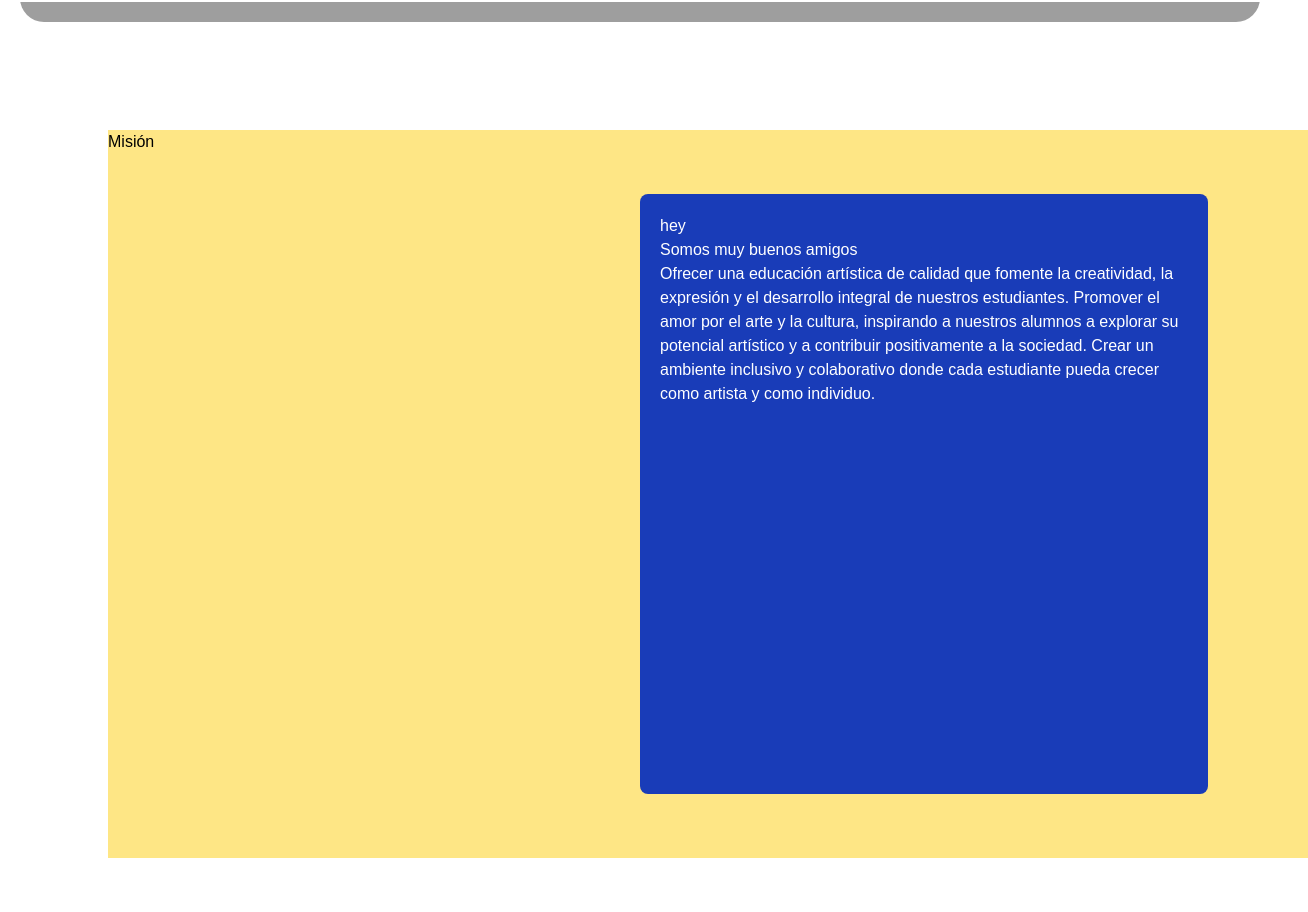
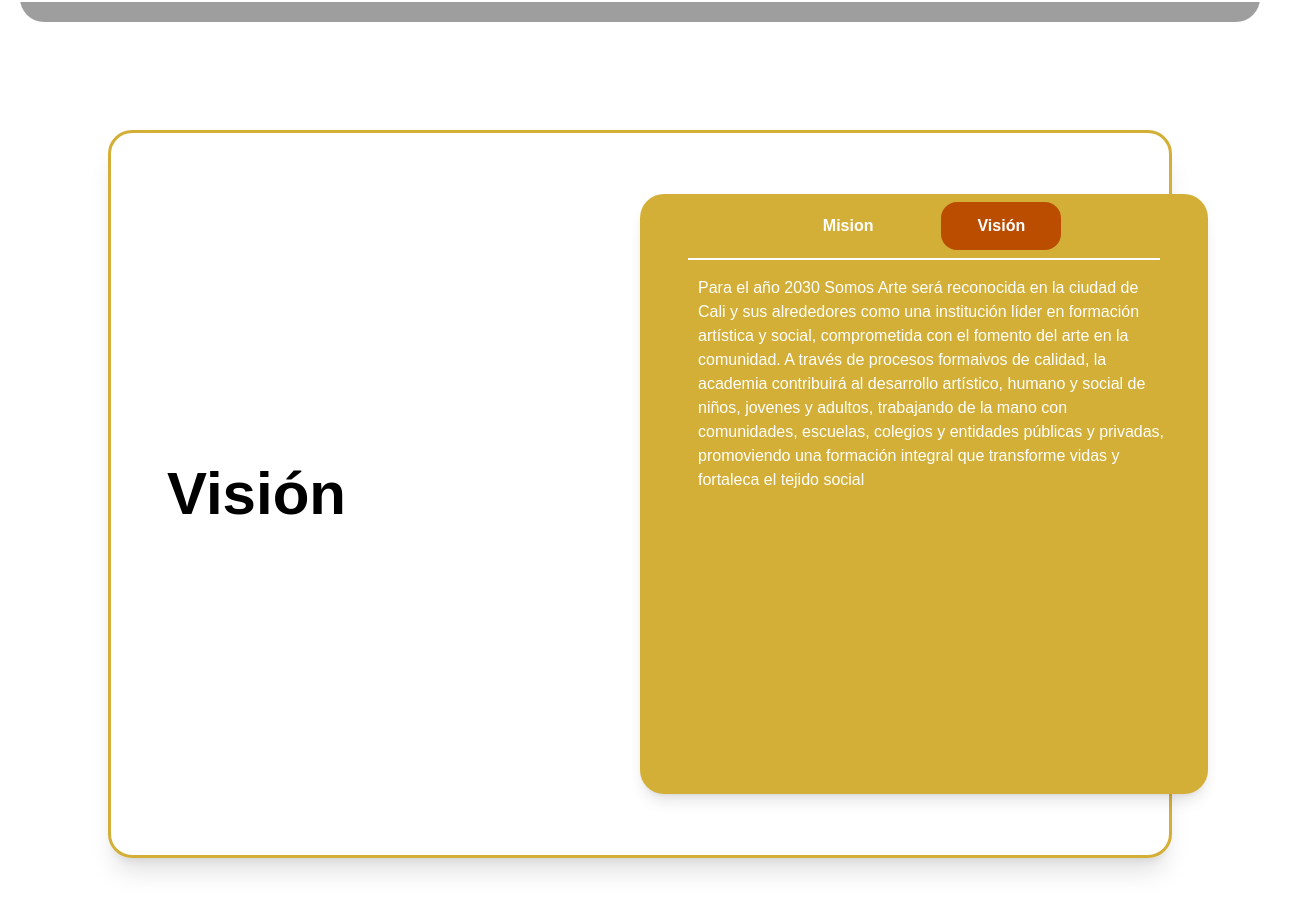
Before and after one commit to joansalcedo1/somos_arte, a React (Vite) app: page /sobreNosotros in a window 1280 px wide. Shown: the part 798-1710 px from the top of the page, 1308 px wide, since content can reach past the window. Built offline with nearby package versions, Linux system fonts and the light colour scheme; grey boxes are pictures that could not be loaded.

Commit message:
misionVision Hecha

```diff
--- a/src/AboutUs/sections/MisionVision.jsx
+++ b/src/AboutUs/sections/MisionVision.jsx
@@ -1,25 +1,91 @@
+import { motion, AnimatePresence } from "framer-motion";
+import { useState } from "react";
+
 const MisionVision = () => {
+    const [openIndex, setOpenIndex] = useState(1);
+    const datos = [
+        {
+            id: 1,
+            title: "Misión",
+            description: "Promover y difundir el arte como una herramienta lúdica y formativa que contribuye al desarrollo personal, espiritual y social del ser humano A través de talleres grupales, clases personalizadas y procesos de formación artística; la academia incentiva la participación de la comunidad de la ciudad de Cali, fortaleciendo la sensibilidad, la creatividad, la identidad cultural y el bienestar psicosocial de niños, jovenes y adultos, impactando positivamente su calidad de vida"
+        },
+        {
+            id: 2,
+            title: "Visión",
+            description: "Para el año 2030 Somos Arte será reconocida en la ciudad de Cali y sus alrededores como una institución líder en formación artística y social, comprometida con el fomento del arte en la comunidad. A través de procesos formaivos de calidad, la academia contribuirá al desarrollo artístico, humano y social de niños, jovenes y adultos, trabajando de la mano con comunidades, escuelas, colegios y entidades públicas y privadas, promoviendo una formación integral que transforme vidas y fortaleca el tejido social "
+        }
+    ];
+    function cambioInfo(index) {
+        setOpenIndex(index);
+    }
     return (
         <>
-            <section className="relative h-screen m-18 p-5 flex flex-col ">
-                <div className=" h-full m-4 w-300 bg-amber-200">
-                    <h1>Misión </h1>
-                    <div className="absolute bg-blue-800 w-1/2 h-3/4 bottom-1/2 translate-y-1/2 right-0 p-5 rounded-lg text-white">
-                        <div className="flex flex-row">
-                            <nav>
-                                <ul className="">
-                                    <li>hey</li>
-                                </ul>
-                            </nav>
+            <section className="relative h-screen  m-18 p-5 flex flex-col ">
+                <div className="flex items-center p-4 h-full m-4 rounded-3xl border-3 border-accent-gold shadow-xl">
+                    <AnimatePresence mode="wait">
+                        <motion.h4 className="text-6xl font-bold px-10 "
+                            key={openIndex}
+                            initial={{ opacity: 0, y: 20 }}
+                            whileInView={{ opacity: 1, y: 0 }} // Se activa al llegar
+                            viewport={{ once: true, amount: 0.3 }} // "once: true" para que no se repita, "amount: 0.3" para que inicie cuando se vea el 30% de la sección
+                            exit={{ opacity: 0, y: -20 }}
+                            transition={{ duration: 0.5, ease: "easeOut" }}
+                        >
+                            {datos[openIndex]?.title}
+
+                        </motion.h4>
+                    </AnimatePresence>
+                    <div className="absolute bg-accent-gold w-1/2 h-3/4 bottom-1/2 translate-y-1/2 right-0 px-12 ounded-lg text-white rounded-3xl shadow-lg md:text-md">
+                        <div className="flex flex-row px-5 gap-8 items-center justify-center py-2 ">
+                            <button onClick={() => cambioInfo(0)} className={`transition-colors py-3 px-9 rounded-2xl h-full font-bold hover:bg-amber-600 hover:cursor-pointer ${openIndex === 0 ? "bg-amber-700" : ""}`}>
+
+                                Mision
+                            </button>
+
+                            <button onClick={() => cambioInfo(1)} className={`transition-colors py-3 px-9 rounded-2xl h-full font-bold hover:bg-amber-600 hover:cursor-pointer ${openIndex === 1 ? "bg-amber-700" : ""}`}>
+                                Visión
+                            </button>
                         </div>
+                        <div className="bg-white w-full h-0.5 mb-4"></div>
+                        <div>
+                            <AnimatePresence mode="wait">
 
-                        <div>
+                                <motion.p
+                                    key={openIndex}
+                                    initial={{ opacity: 0, y: -20, x: 10 }}
+                                    whileInView={{ opacity: 1, y: 0 }} // Se activa al llegar
+                                    viewport={{ once: true, amount: 0.3 }} // "once: true" para que no se repita, "amount: 0.3" para que inicie cuando se vea el 30% de la sección
+                                    exit={{ opacity: 0, y: 20 }}
+                                    transition={{ duration: 0.5, ease: "easeOut" }}
+                                >{datos[openIndex]?.description}</motion.p>
+                            </AnimatePresence>
+                        </div>
+                    </div>
+
+                    {/*<div className="absolute  bg-blue-800 w-1/2 h-3/4 bottom-1/2 translate-y-1/2 right-0 p-5 rounded-lg text-white
+                    md:text-sm ">
+                        <div className="flex flex-row px-5 py-2 gap-8 items-center justify-center">
+                            <motion.div
+                                key={1}
+                                onClick={() => setOpenIndex(1)}
+                                className="font-bold hover:bg-gray-400 px-9">
+                                Mision
+                            </motion.div>
+                            <motion.div
+                                key={2}
+                                onClick={() => setOpenIndex(2)}
+                                className=" font-bold hover:bg-gray-400 px-9 hover:cursor-pointer">
+                                Visión
+                            </motion.div>
+                        </div>
+                        <div className="bg-black w-full h-0.5"></div>
+                        <div className="flex justify-center items-center">
                             <p>Somos muy buenos amigos </p>
                             Ofrecer una educación artística de calidad que fomente la creatividad, la expresión y el desarrollo integral de nuestros estudiantes.
                             Promover el amor por el arte y la cultura, inspirando a nuestros alumnos a explorar su potencial artístico y a contribuir positivamente a la sociedad.
                             Crear un ambiente inclusivo y colaborativo donde cada estudiante pueda crecer como artista y como individuo.
                         </div>
-                    </div>
+                    </div>*/}
                 </div>
             </section>
         </>
--- a/src/landing/section/Eventos.jsx
+++ b/src/landing/section/Eventos.jsx
@@ -17,8 +17,8 @@
 
     return (
         <>
-            <section className="h-screen relative bg-white grid grid-cols-2 gap-6 py-15 px-25 m-10">
-                <div className="grid grid-cols-2 gap-4 p-4">
+            <section className="h-full relative grid grid-cols-2 gap-6 py-15 px-25  bg-white">
+                <div className="grid grid-cols-2 gap-4 mx-10 my-14">
                     {eventos.map((evento, index) => {
                         // Lógica para el tercer elemento cuando solo hay 3 en total
                         const esElTerceroDeTres = eventos.length === 3 && index === 2;
```
Also changed, not shown: 1 other file (tests, documents, lock files or other folders).
